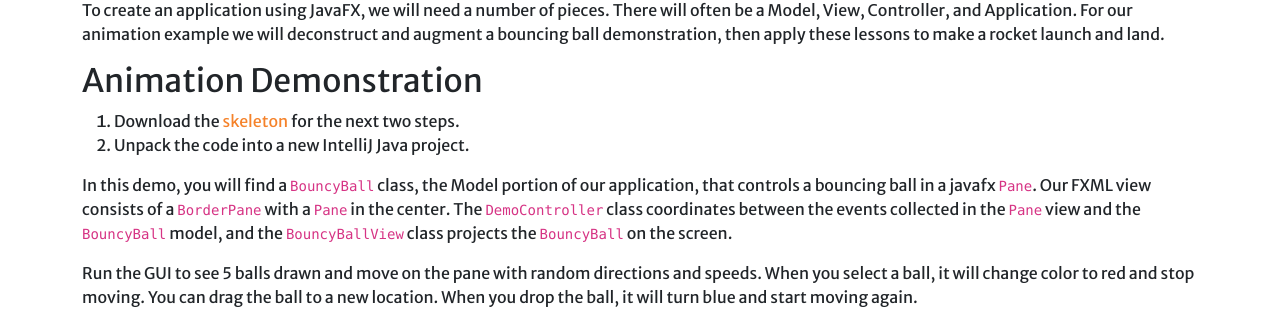
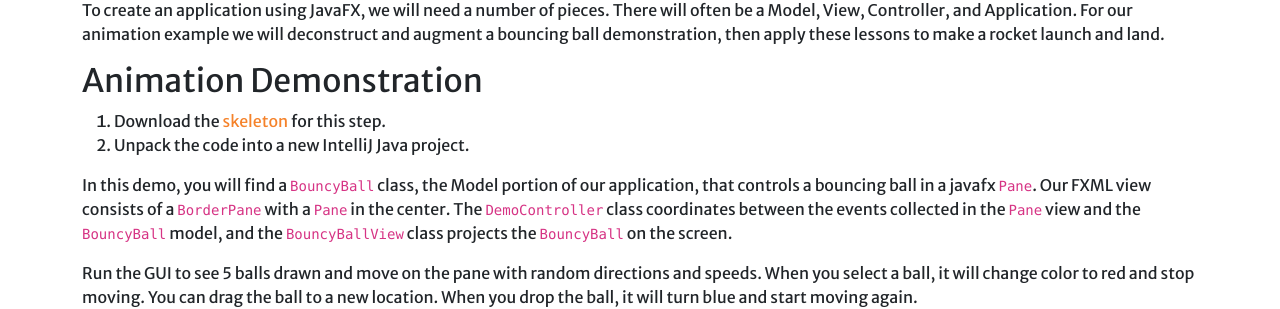
Before and after one commit to Hendrix-CS/csci151, a Jekyll site: the page built from labs/animation.md, in a window 1280 px wide and 900 px high, scrolled down 304 px. Shown: the part 149-458 px from the top of the window. Built offline with Jekyll 4.4.1, drawn with Linux system fonts in a browser that asks for light colours; a script that is not in the unit is left out; our own code applies the rules of GitHub Pages for plain Markdown files.

Commit message:
Lab edit

```diff
--- a/labs/animation.md
+++ b/labs/animation.md
@@ -25,7 +25,7 @@ then apply these lessons to make a rocket launch and land.
 
 ## Animation Demonstration
 
-1.  Download the [skeleton](../code/animationdemo.zip) for the next two steps.
+1.  Download the [skeleton](../code/animationdemo.zip) for this step.
 2.  Unpack the code into a new IntelliJ Java project.
 
 In this demo, you will find a `BouncyBall` class, the Model portion of our application,
```
